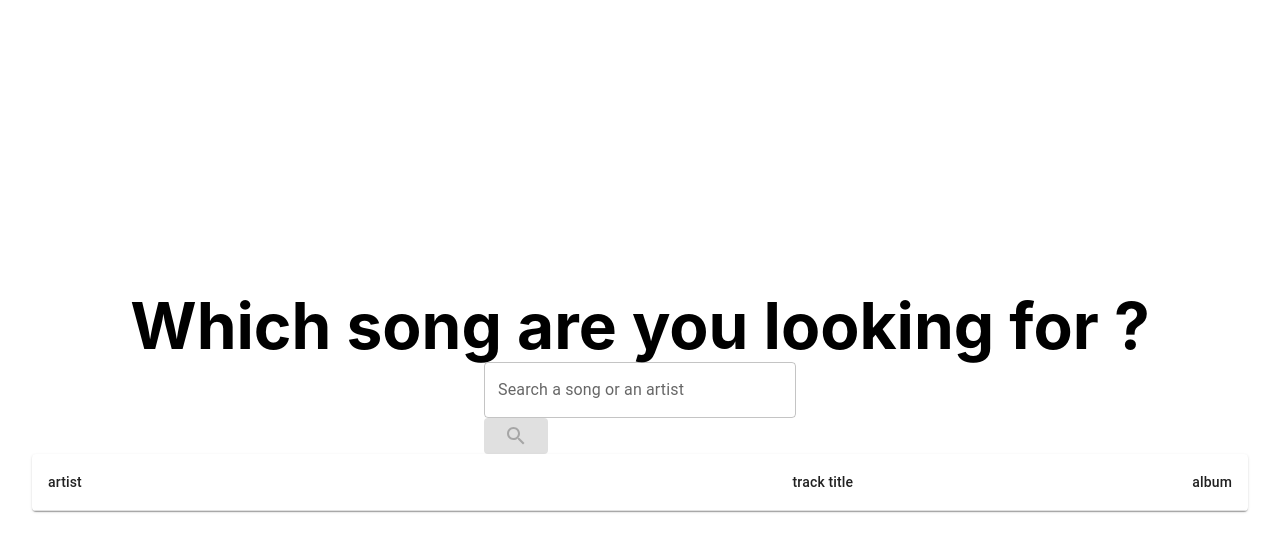
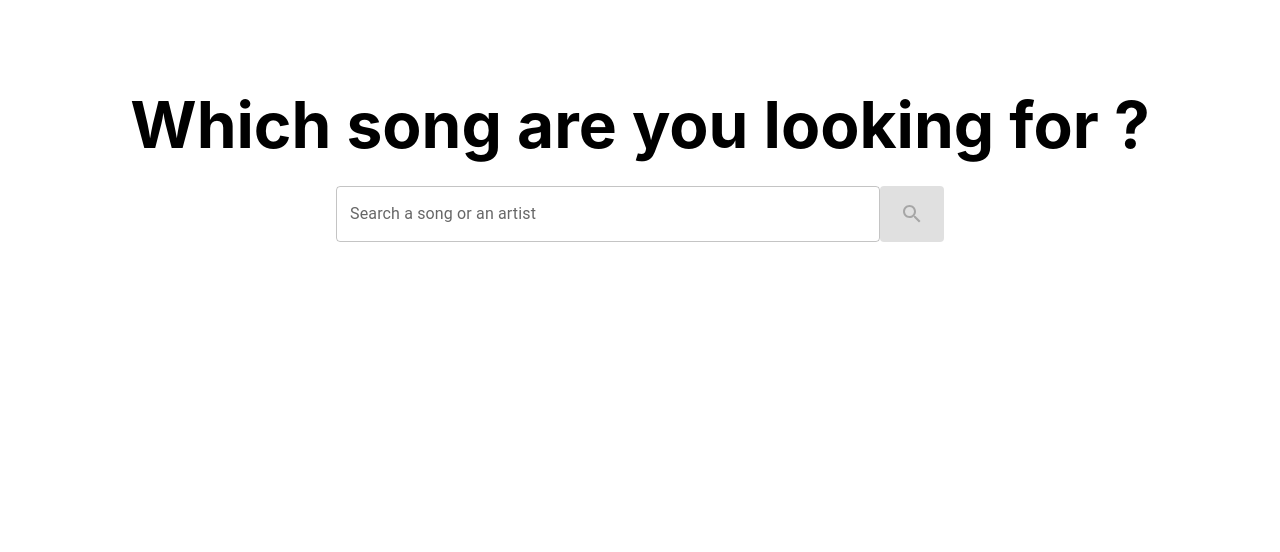
Before and after one commit to myriamdbs/poc-songs-list, a Next.js app: page / in a window 1280 px wide. Shown: the top 552 px of the page. Built offline with nearby package versions, Linux system fonts and the light colour scheme.

Commit message:
style: enhance search page design

```diff
--- a/pages/artist.tsx
+++ b/pages/artist.tsx
@@ -1,3 +1,4 @@
+import Box from '@mui/material/Box'
 import { NextPage } from 'next'
 import Head from 'next/head'
 import { useRouter } from 'next/router'
@@ -32,9 +33,9 @@ const ArtistPage: NextPage = () => {
       </Head>
       <main className={styles.main}>
         {artistDetails && (
-          <>
+          <Box>
             <h1 className={styles.title}>{artistDetails.name}</h1>
-          </>
+          </Box>
         )}
       </main>
     </div>
--- a/pages/index.tsx
+++ b/pages/index.tsx
@@ -57,8 +57,8 @@ const Home: NextPage = () => {
 
       <main className={styles.main}>
         <h1 className={styles.title}>Which song are you looking for ?</h1>
-        <Box>
-          <form className={styles.wrapper} onSubmit={handleSubmit}>
+
+        <form className={styles.formWrapper} onSubmit={handleSubmit}>
           <TextField
             fullWidth
             id="song-search"
@@ -71,14 +71,19 @@ const Home: NextPage = () => {
             <SearchIcon />
           </Button>
         </form>
-        </Box>
+
+        {searchResults.data.length > 0 && (
           <TableContainer component={Paper}>
             <Table sx={{ minWidth: 650 }} aria-label="simple table">
-            <TableHead>
+              <TableHead className={styles.tableHeader}>
                 <TableRow>
-                <TableCell>artist</TableCell>
-                <TableCell align="right">track title</TableCell>
-                <TableCell align="right">album</TableCell>
+                  <TableCell className={styles.textHeader}>Artist</TableCell>
+                  <TableCell className={styles.textHeader} align="center">
+                    {"Track's title"}
+                  </TableCell>
+                  <TableCell className={styles.textHeader} align="right">
+                    {"Album's title"}
+                  </TableCell>
                 </TableRow>
               </TableHead>
               <TableBody>
@@ -99,13 +104,14 @@ const Home: NextPage = () => {
                     >
                       {row.artist.name}
                     </TableCell>
-                  <TableCell align="right">{row.title}</TableCell>
+                    <TableCell align="center">{row.title}</TableCell>
                     <TableCell align="right">{row.album.title}</TableCell>
                   </TableRow>
                 ))}
               </TableBody>
             </Table>
           </TableContainer>
+        )}
       </main>
     </div>
   )
--- a/styles/Home.module.css
+++ b/styles/Home.module.css
@@ -8,109 +8,37 @@
   flex: 1;
   display: flex;
   flex-direction: column;
-  justify-content: center;
   align-items: center;
 }
 
-.footer {
-  display: flex;
-  flex: 1;
-  padding: 2rem 0;
-  border-top: 1px solid #eaeaea;
-  justify-content: center;
-  align-items: center;
-}
-
-.footer a {
-  display: flex;
-  justify-content: center;
-  align-items: center;
-  flex-grow: 1;
-}
-
-.title a {
-  color: #0070f3;
-  text-decoration: none;
-}
-
-.title a:hover,
-.title a:focus,
-.title a:active {
-  text-decoration: underline;
-}
-
 .title {
-  margin: 0;
+  margin: 24px 0px;
   line-height: 1.15;
-  font-size: 4rem;
-}
-
-.title,
-.description {
+  font-size: 2rem;
   text-align: center;
 }
 
-.description {
-  margin: 4rem 0;
-  line-height: 1.5;
-  font-size: 1.5rem;
+.formWrapper {
+  display: flex;
+  justify-content: space-between;
+  margin-bottom: 60px;
 }
 
-.code {
-  background: #fafafa;
-  border-radius: 5px;
-  padding: 0.75rem;
-  font-size: 1.1rem;
-  font-family: Menlo, Monaco, Lucida Console, Liberation Mono, DejaVu Sans Mono,
-    Bitstream Vera Sans Mono, Courier New, monospace;
+.tableHeader {
+  background-color: lightblue;
 }
 
-.grid {
-  display: flex;
-  align-items: center;
-  justify-content: center;
-  flex-wrap: wrap;
-  max-width: 800px;
+.textHeader {
+  font-weight: 700;
+  font-size: 1.125rem;
 }
 
-.card {
-  margin: 1rem;
-  padding: 1.5rem;
-  text-align: left;
-  color: inherit;
-  text-decoration: none;
-  border: 1px solid #eaeaea;
-  border-radius: 10px;
-  transition: color 0.15s ease, border-color 0.15s ease;
-  max-width: 300px;
-}
+@media screen and (min-width: 1250px) {
+  .title {
+    font-size: 4rem;
+  }
 
-.card:hover,
-.card:focus,
-.card:active {
-  color: #0070f3;
-  border-color: #0070f3;
-}
-
-.card h2 {
-  margin: 0 0 1rem 0;
-  font-size: 1.5rem;
-}
-
-.card p {
-  margin: 0;
-  font-size: 1.25rem;
-  line-height: 1.5;
-}
-
-.logo {
-  height: 1em;
-  margin-left: 0.5rem;
-}
-
-@media (max-width: 600px) {
-  .grid {
-    width: 100%;
-    flex-direction: column;
+  .formWrapper {
+    width: 50%;
   }
 }
```
Lines whose indentation alone changed are shown as unchanged.
